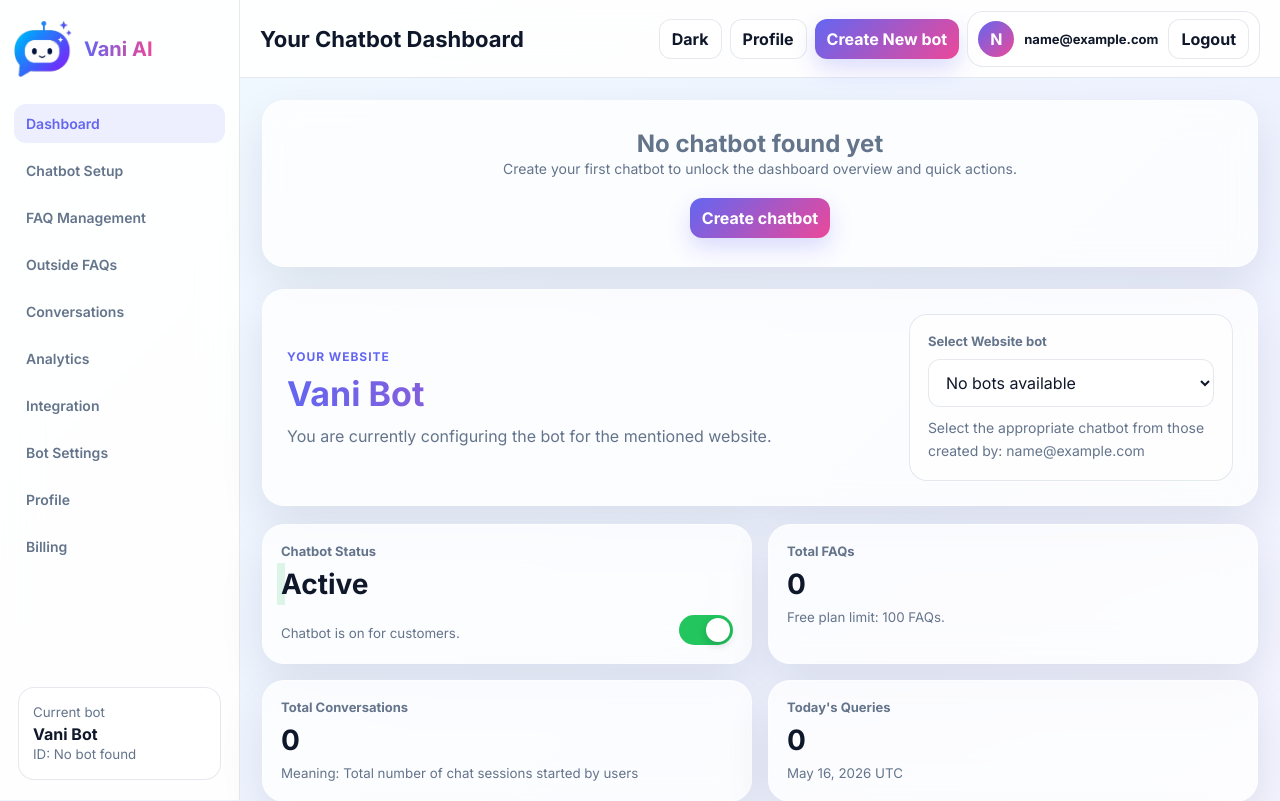
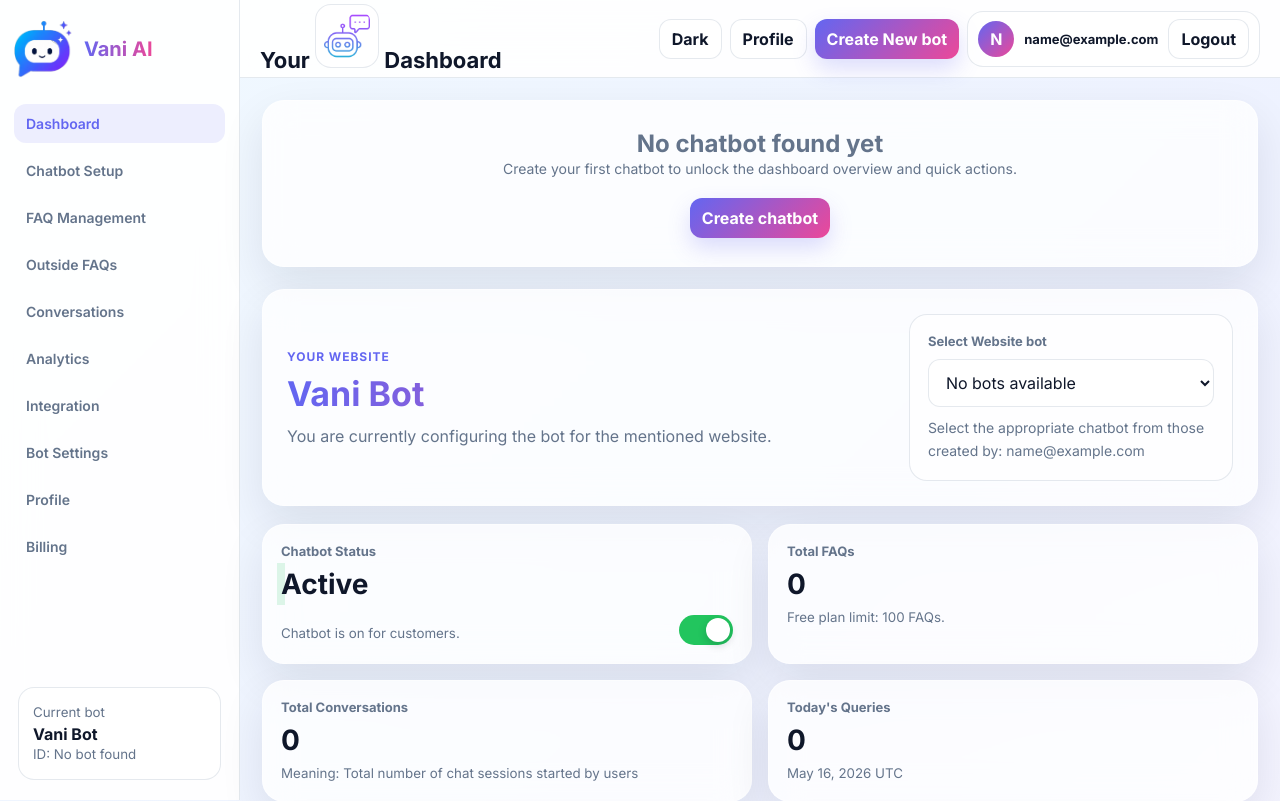
Before and after one commit to asarecodrant-release/vani, a PHP site: page /dashboard.php in a window 1280 px wide. Shown: the top 801 px of the page. Run offline with PHP 8.4, Linux system fonts and the light colour scheme; the visitor is signed in with stand-in values (Sample User, id 1).

Commit message:
dashboard

```diff
--- a/dashboard.php
+++ b/dashboard.php
@@ -558,7 +558,13 @@ body.dark .outside-faq-card{background:rgba(15,23,42,.44)}
       <div class="topbar-left">
         <button class="mobile-toggle" id="navToggle" type="button" aria-label="Open dashboard menu" aria-expanded="false">☰</button>
         <div class="page-title">
-          <h1>Your Chatbot Dashboard</h1>
+          <h1>Your
+            <?php if ($chatbotImage): ?>
+              <span>
+                <img class="selected-bot-image" src="<?php echo h($chatbotImage); ?>" alt="Selected chatbot image">
+              </span>
+            <?php endif; ?>
+          Dashboard</h1>
           <!--<p>Overview, setup, FAQs, logs, analytics, install, settings, and billing.</p>-->
         </div>
       </div>
```
